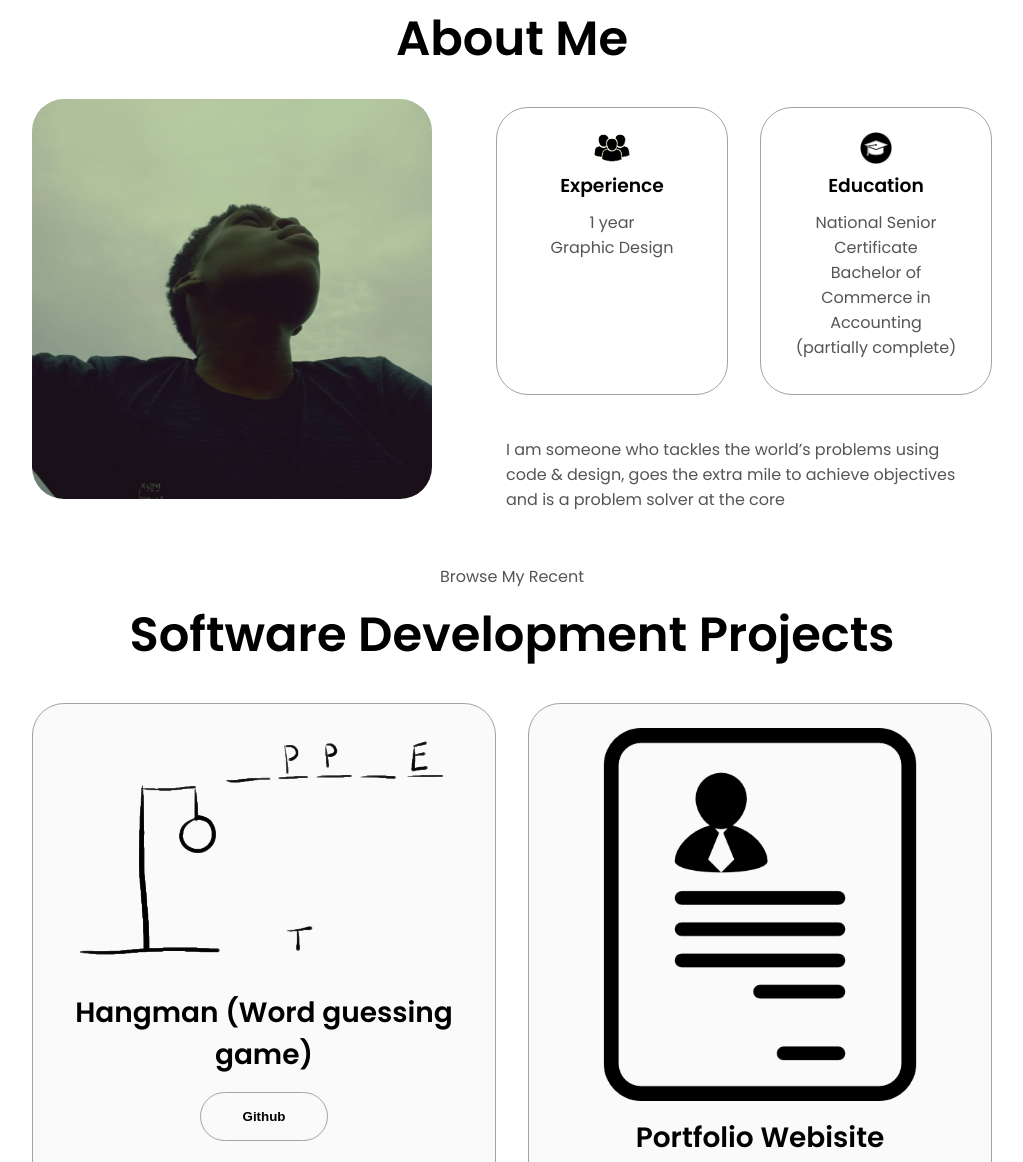
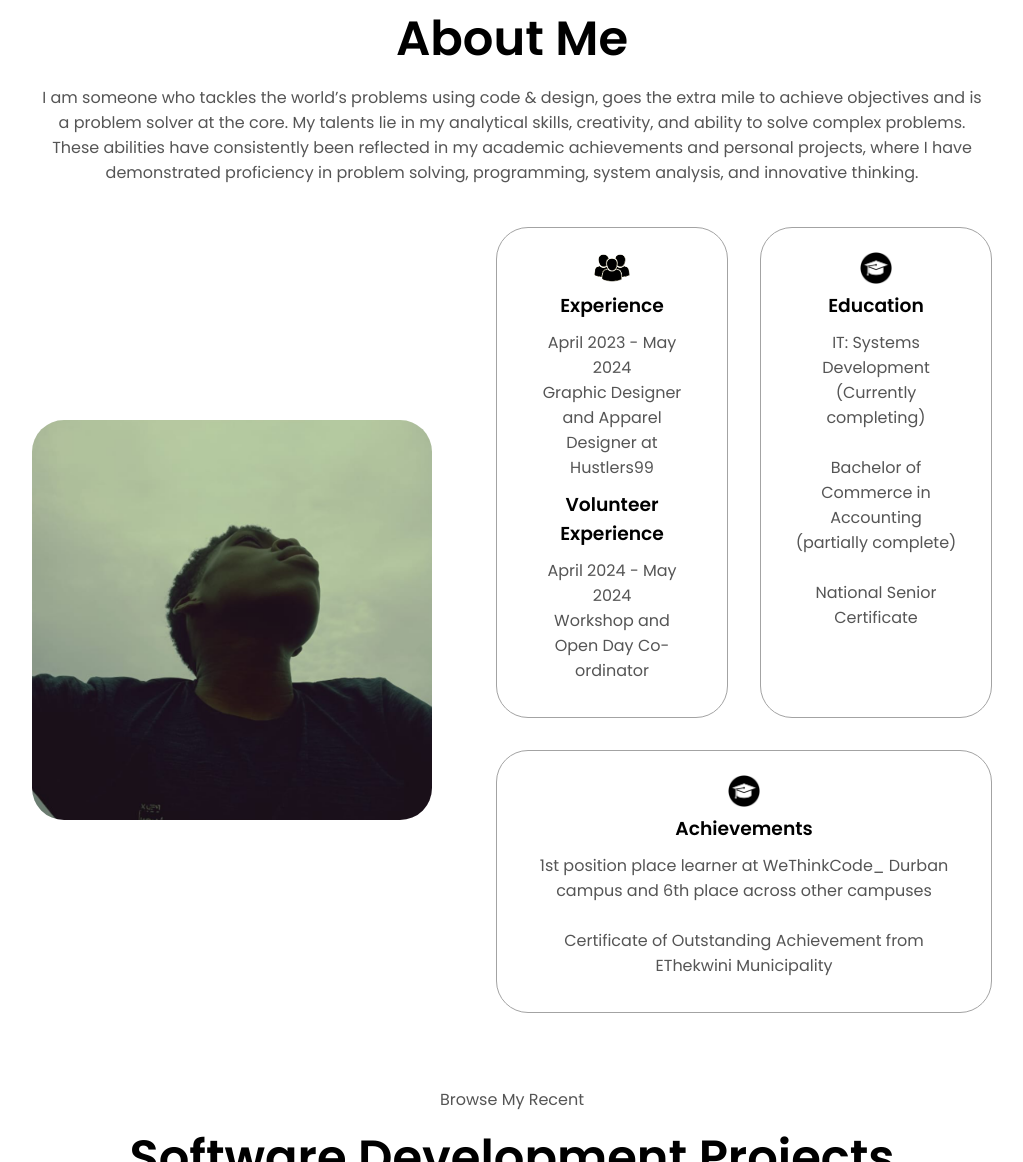
Before and after one commit to NkosiMlaba/nkosimlaba.github.io, a plain HTML site: page index.html in a window 1280 px wide. Shown: the part 717-1879 px from the top of the page, without its empty margins (128-1151 px from the left). Drawn offline with Linux system fonts and the light colour scheme.

Commit message:
changed readme to include site to view, changed about me description

```diff
--- a/index.html
+++ b/index.html
@@ -71,6 +71,18 @@
     <section id="about">
         <p class="section__text__p1">Get To Know More</p>
         <h1 class="title">About Me</h1>
+
+        <div class="text-container">
+            <p style="align-items: center; text-align: center;">
+                I am someone who tackles the world’s problems
+                using code & design, goes the extra mile to achieve
+                objectives and is a problem solver at the core.
+                My talents lie in my analytical skills, creativity, and ability to solve complex problems.
+                These abilities have consistently been reflected in my academic achievements and personal
+                projects, where I have demonstrated proficiency in problem solving, programming, system analysis, and innovative thinking.
+            </p>
+        </div>
+
         <div class="section-container">
             <div class="section__pic-container">
                 <img src="./assets/about_image.png" alt="Profile picture" class="about-pic" />
@@ -80,21 +92,23 @@
                     <div class="details-container">
                         <img src="./assets/experience_image.png" alt="Experience icon" class="icon" />
                         <h3>Experience</h3>
-                        <p>1 year<br />Graphic Design</p>
+                        <p>April 2023 - May 2024<br />Graphic Designer and Apparel Designer at Hustlers99</p>
+
+                        <h3>Volunteer Experience</h3>
+                        <p>April 2024 - May 2024<br />Workshop and Open Day Co-ordinator</p>
                     </div>
                     <div class="details-container">
                         <img src="./assets/education_image.png" alt="Education icon" class="icon" />
                         <h3>Education</h3>
-                        <p>National Senior Certificate<br />Bachelor of Commerce in Accounting (partially complete)</p>
+                        <p>IT: Systems Development (Currently completing)<br><br>Bachelor of Commerce in Accounting (partially complete)<br><br>National Senior Certificate</p>
+                    </div>
+                    <div class="details-container">
+                        <img src="./assets/education_image.png" alt="Education icon" class="icon" />
+                        <h3>Achievements</h3>
+                        <p>1st position place learner at WeThinkCode_ Durban campus and 6th place across other campuses<br><br>Certificate of Outstanding Achievement from EThekwini Municipality</p>
                     </div>
                 </div>
-                <div class="text-container">
-                    <p>
-                        I am someone who tackles the world’s problems
-                        using code & design, goes the extra mile to achieve
-                        objectives and is a problem solver at the core
-                    </p>
-                </div>
+
             </div>
         </div>
 
@@ -126,7 +140,7 @@
                     <h2 class="experience-sub-title project-title">Portfolio Webisite</h2>
                     <div class="btn-container">
                         <button class="btn btn-color-2 project-btn"
-                            onclick="location.href='https://github.com/NkosiMlaba/Minimal-Website'">
+                            onclick="location.href='https://github.com/NkosiMlaba/Portfolio-website'">
                             Github
                         </button>
                     </div>
```
Also changed, not shown: 1 other file.
